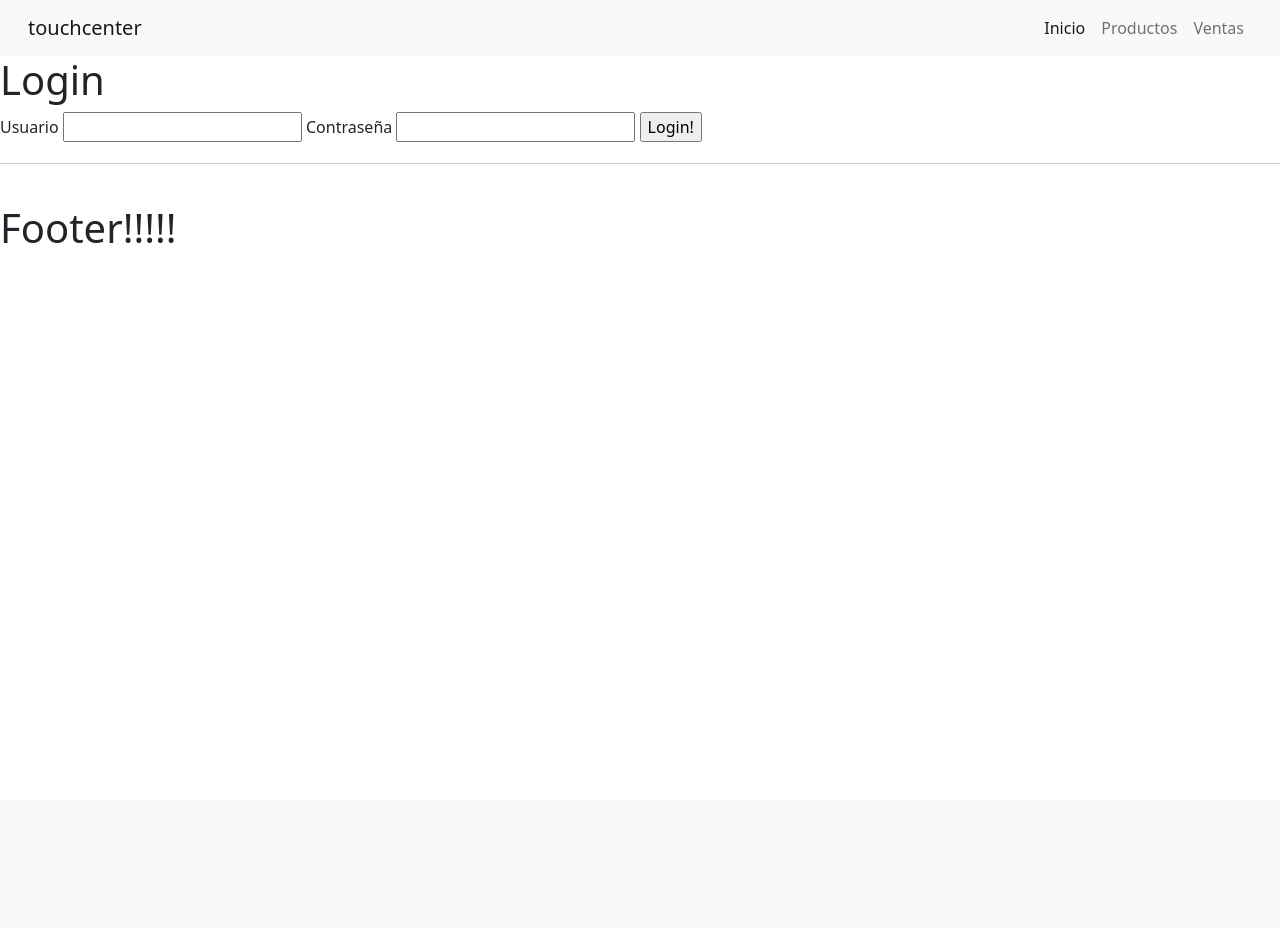
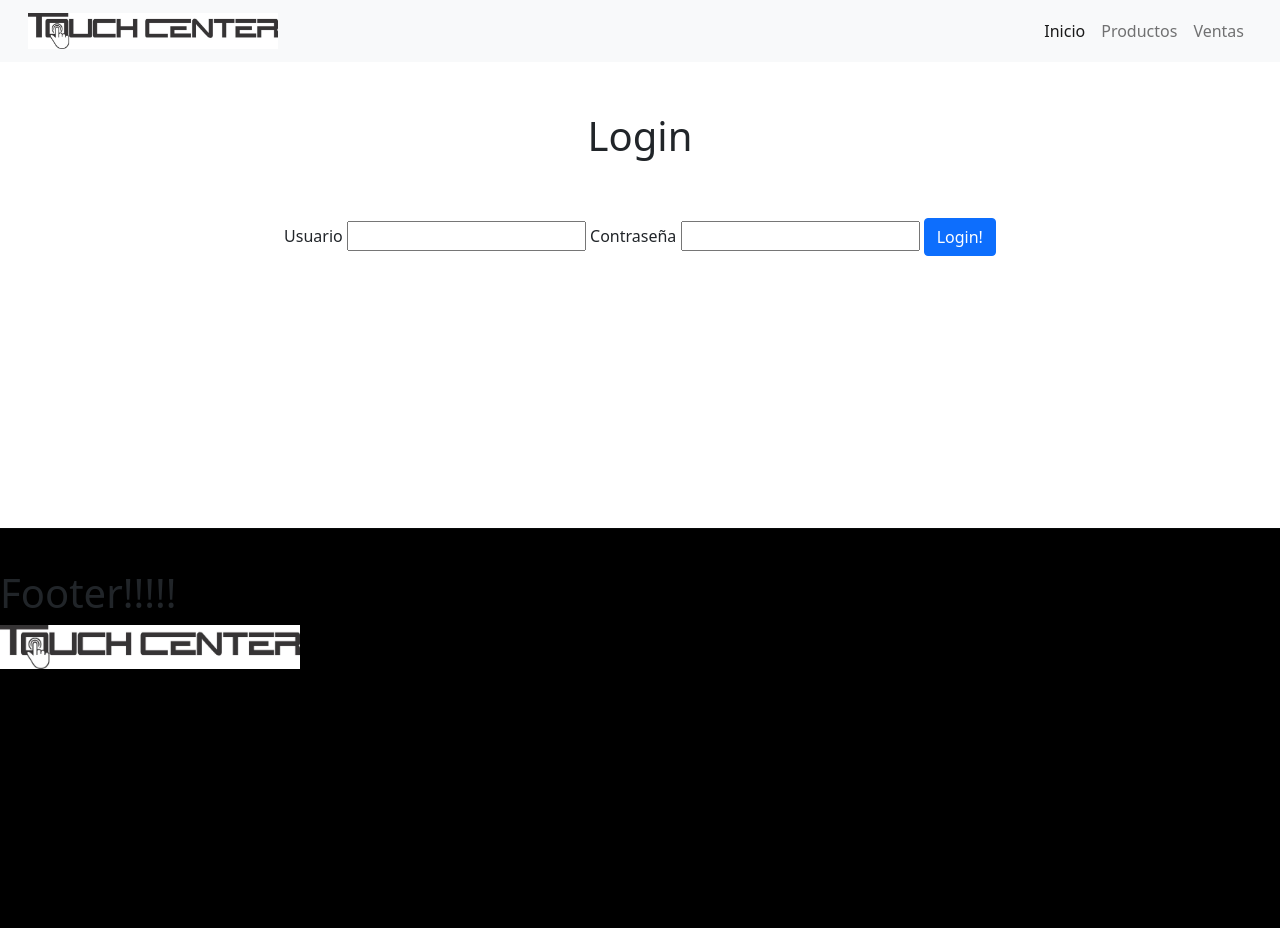
Before and after one commit to InfoITColombia/touchcenter_flask, a Flask app: page /login in a window 1280 px wide. Before the commit the page ends 243 px from the top, so only its background shows below. Run offline with Flask 3, Linux system fonts and the light colour scheme; parts of the project's set-up code (start-up, migrations or seed data) failed here and were passed over; some libraries are stand-ins or nearby versions.

Commit message:
Cambios frontend 09-11-23

```diff
--- a/app/__init__.py
+++ b/app/__init__.py
@@ -9,7 +9,7 @@ from .touchcenter.views import home, producto, venta
 ACTIVE_ENDPOINTS = [('/',home), ('/producto',producto), ('/venta', venta)  ]
 
 
-def create_app(config=ProductionConfig):
+def create_app(config=DevelopmentConfigMYSQL):
     app = Flask(__name__)
     app.debug = True
     app.config.from_object(config)
--- /dev/null
+++ b/app/static/style-footer.css
@@ -0,0 +1,8 @@
+.foot{
+    background-color: black;
+    height: 400px;
+}
+
+.logo-footer{
+    width: 300px;
+}
--- /dev/null
+++ b/app/static/style-login.css
@@ -0,0 +1,15 @@
+/*estilos Login*/
+
+.contenido{
+    text-align: center;
+    height: 450px;
+
+
+}
+.login-title{
+    padding-top: 50px;
+}
+
+form{
+    padding-top: 50px;
+}
--- /dev/null
+++ b/app/static/style-navbar.css
@@ -0,0 +1,3 @@
+.logo_tc{
+    width: 250px;
+}
--- a/app/templates/base.html
+++ b/app/templates/base.html
@@ -16,6 +16,10 @@
     <!--NO MOVER ESTOS SCRIPTS :))))))))))))))))))))))-->
 
     <!-- Popper.JS -->
+
+    <!--Estilos personalizados-->
+    <link rel="stylesheet" href="{{ url_for('static', filename='style-login.css') }}" type="text/css">
+    <link rel="stylesheet" href="{{ url_for('static', filename='style-footer.css') }}" type="text/css">
 
 
     <!-- Bootstrap JS -->
@@ -55,9 +59,14 @@
 
 
     <!-- Footer -->
+
+    <div class="foot">
     <hr>
     <br>
     <h1>Footer!!!!!</h1>
+    <img class="logo-footer" src="../static/img/logo.png" alt="">
+
+    </div>
 
 
     <!-- Footer -->
--- a/app/templates/home.html
+++ b/app/templates/home.html
@@ -7,7 +7,7 @@
     <title>touchcenter </title>
 </head>
 <body>
-    <h1>Hola Mundo
+    <h1 class="hola">Hola Mundo
 
     </h1>
 
--- a/app/templates/login.html
+++ b/app/templates/login.html
@@ -4,14 +4,16 @@ Login
 {%endblock%}
 {%block contenido%}
 
-<h1>Login</h1>
+
+<h1 class="login-title">Login</h1>
 <form method="POST" action="{{url_for('home.login')}}">
 
 
     {{ form.usuario.label }} {{ form.usuario(size=20) }}
     {{ form.pwd_usuario.label }} {{ form.pwd_usuario(size=20) }}
-    <input type="submit" value="Login!">
+    <input class="btn btn-primary" type="submit" value="Login!">
 </form>
 
 
+
 {%endblock%}
--- a/app/templates/navbar.html
+++ b/app/templates/navbar.html
@@ -1,6 +1,11 @@
+<link rel="stylesheet" href="{{ url_for('static', filename='style-navbar.css') }}" type="text/css">
+
 <nav class="navbar navbar-expand-lg navbar-light bg-light">
     <div class="container-fluid">
-        <a class="navbar-brand" href="{{url_for('home.index')}}">touchcenter</a>
+        <a class="navbar-brand" href="{{url_for('home.index')}}">
+
+            <img class="logo_tc" src="../static/img/logo.png" alt="">
+        </a>
         <button class="navbar-toggler" type="button" data-bs-toggle="collapse" data-bs-target="#navbarNav"
             aria-controls="navbarNav" aria-expanded="false" aria-label="Toggle navigation">
             <span class="navbar-toggler-icon"></span>
```
Also changed, not shown: app/static/img/fondo.jpg (added), app/static/img/logo.png (added).
